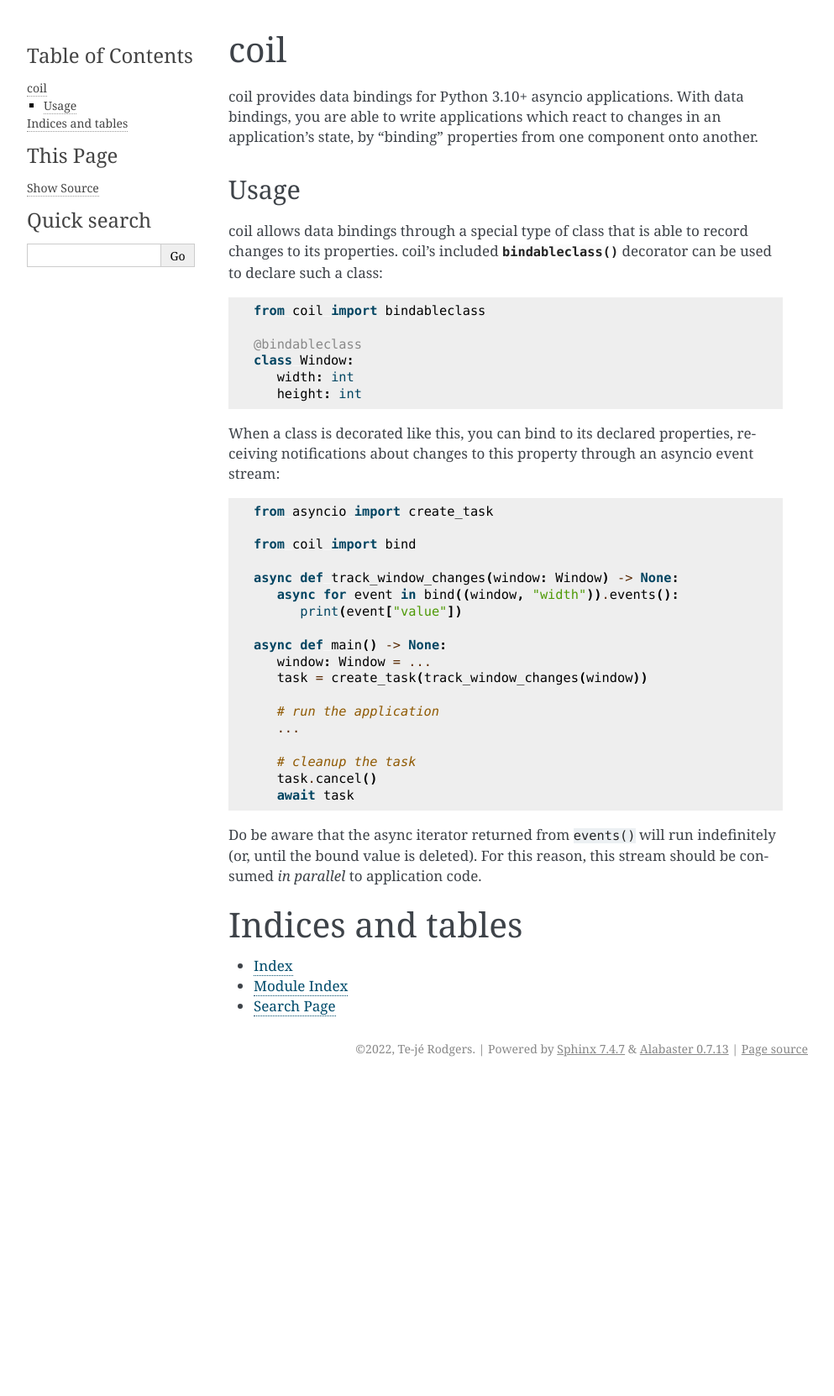
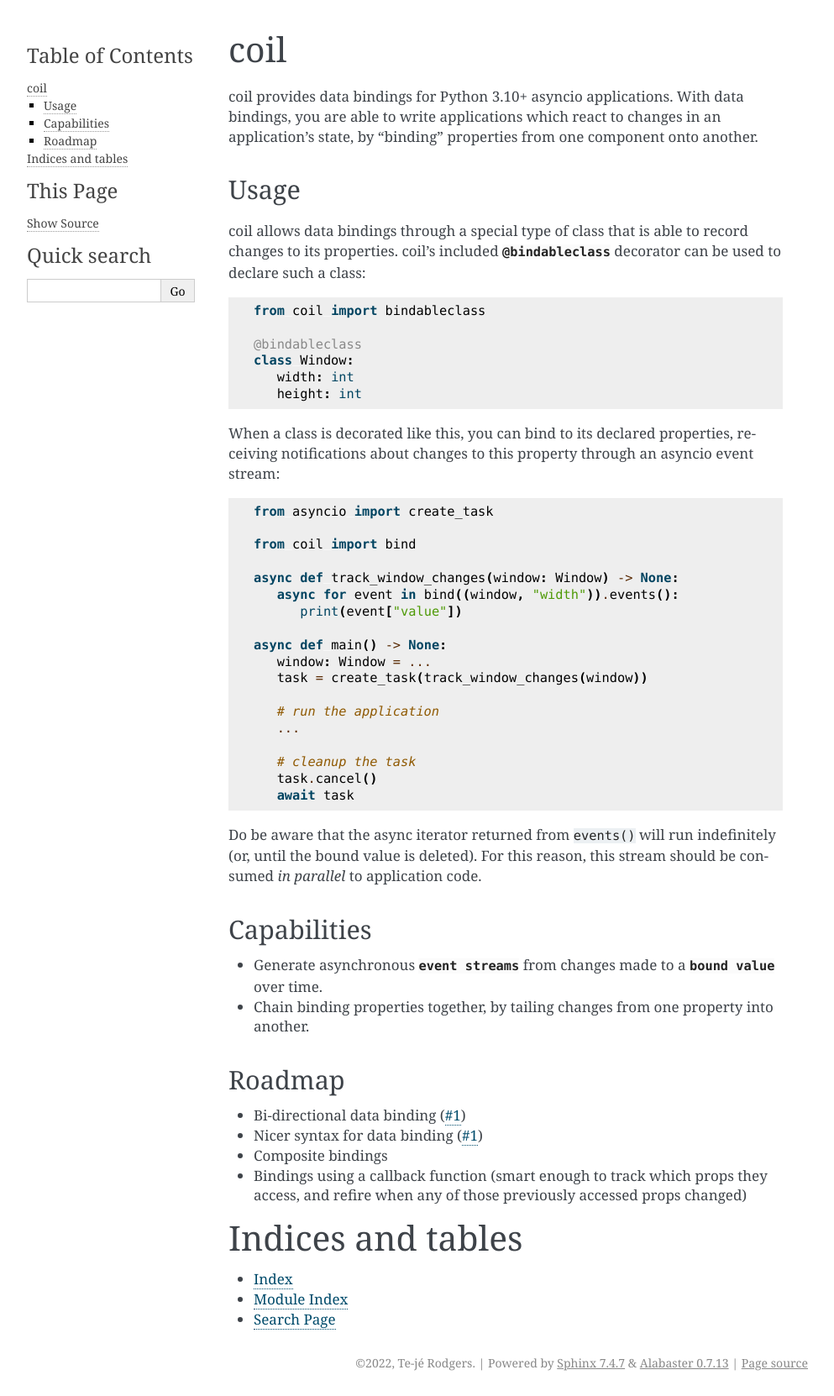
Before and after one commit to mr-rodgers/coil, a Sphinx documentation site: the page built from docs/index.rst, in a window 1280 px wide. Shown: the whole page at 84% size, without its empty margins (148-1141 px from the left). Built offline with Sphinx 7.4.7, drawn with Linux system fonts in a browser that asks for light colours; before the commit the page ends 1288 px from its top, so only the background shows below that.

Commit message:
docs: improve home page

```diff
--- a/docs/conf.py
+++ b/docs/conf.py
@@ -31,7 +31,7 @@
 # Add any Sphinx extension module names here, as strings. They can be
 # extensions coming with Sphinx (named 'sphinx.ext.*') or your custom
 # ones.
-extensions = ["sphinx.ext.autodoc", "sphinx.ext.intersphinx"]
+extensions = ["sphinx.ext.autodoc", "sphinx.ext.intersphinx", "sphinx_issues"]
 
 # Add any paths that contain templates here, relative to this directory.
 templates_path = ["_templates"]
@@ -56,3 +56,6 @@
 
 # Intersphinx options
 intersphinx_mapping = {"python": ("https://docs.python.org/3", None)}
+
+# sphinx_issues
+issues_github_path = "mr-rodgers/coil"
--- a/docs/index.rst
+++ b/docs/index.rst
@@ -10,7 +10,8 @@
 -----
 
 coil allows data bindings through a special type of class that is able
-to record changes to its properties. coil's included :func:`bindableclass`
+to record changes to its properties. coil's included
+:func:`@bindableclass <coil.bindableclass>`
 decorator can be used to declare such a class::
 
    from coil import bindableclass
@@ -48,6 +49,22 @@
 this stream should be consumed *in parallel* to application code.
 
 
+Capabilities
+------------
+- Generate asynchronous :meth:`event streams <coil.protocols.Bound.events>`
+  from changes made to a :func:`bound value <coil.bind>` over time.
+- Chain binding properties together, by tailing changes from one property into
+  another.
+
+
+Roadmap
+-------
+- Bi-directional data binding (:issue:`1`)
+- Nicer syntax for data binding (:issue:`1`)
+- Composite bindings
+- Bindings using a callback function (smart enough to track which props they access, and
+  refire when any of those previously accessed props changed)
+
 .. toctree::
    :maxdepth: 2
    :hidden:
--- a/pyproject.toml
+++ b/pyproject.toml
@@ -25,6 +25,7 @@
     "pre-commit>=2.17.0",
     "pytest-cov>=3.0.0",
     "sphinx>=4.4.0",
+    "sphinx-issues>=3.0.1",
 ]
 [tool.pdm.scripts]
 tests = "pytest --doctest-modules --cov coil/"
```
Also changed, not shown: 1 other file.
